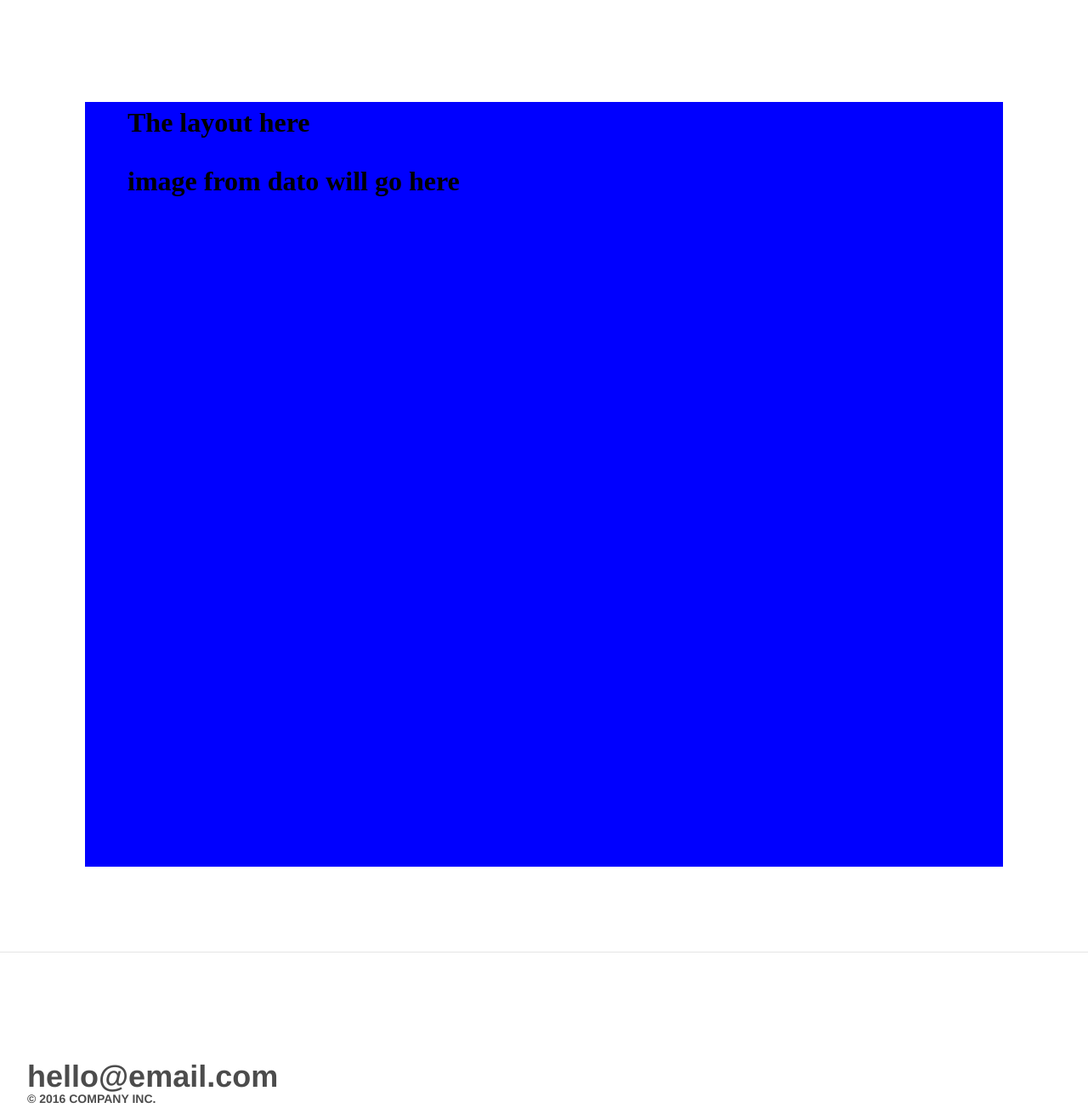
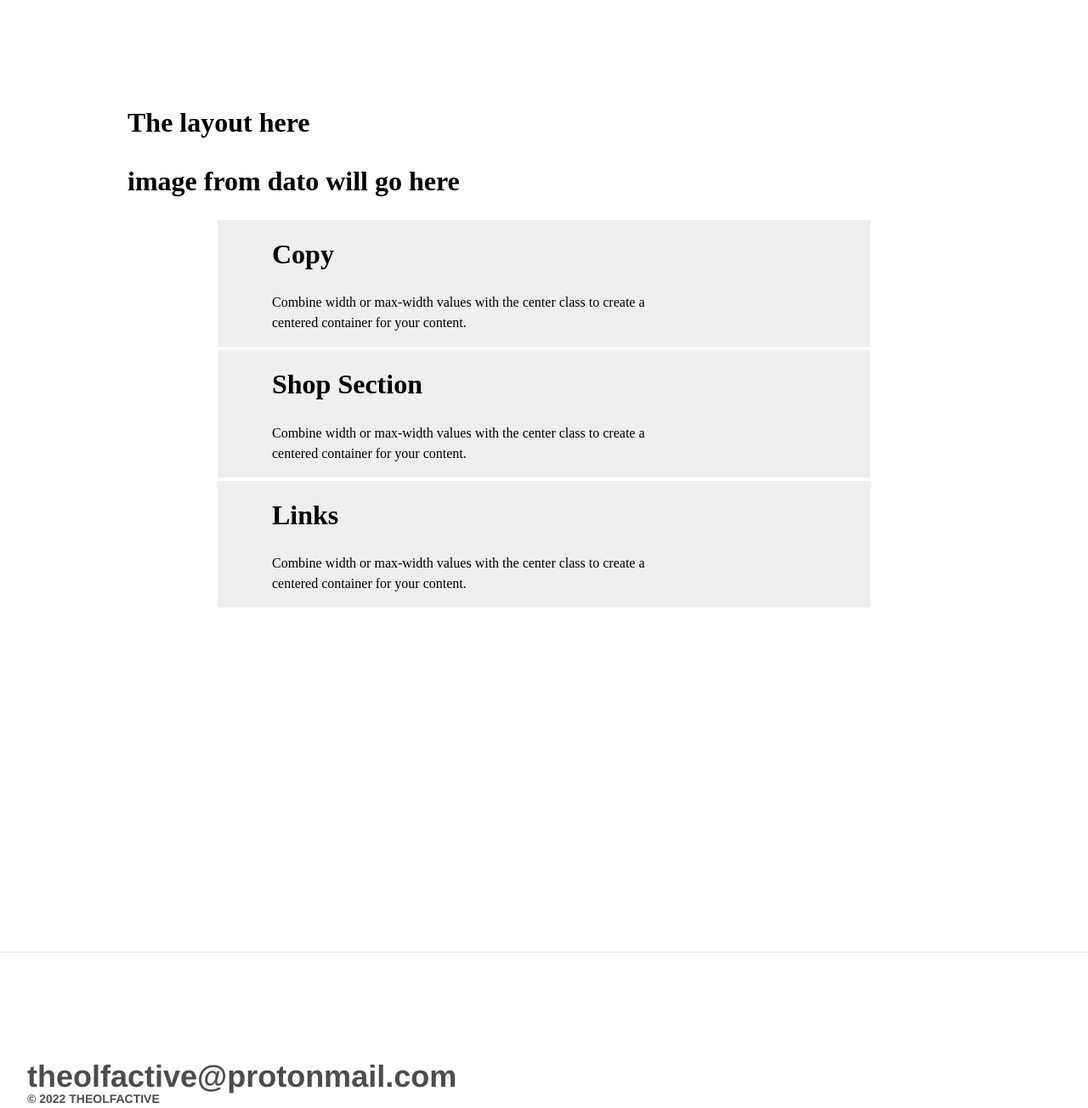
Before and after one commit to JoshuaWoodsdev/theolfactiveshop, a Gatsby site: page / in a window 1280 px wide. Shown: the part 260-1564 px from the top of the page at 85% size. Built offline with nearby package versions, Linux system fonts and the light colour scheme; Gatsby itself is replaced by a stand-in of ours.

Commit message:
setup of layout

```diff
--- a/src/components/Layout.js
+++ b/src/components/Layout.js
@@ -1,5 +1,6 @@
 import React from 'react'
 import Navbar from './Navbar'
+import { Link } from "gatsby"
 import 'tachyons/css/tachyons.css'
 import Swup from 'swup'
 import '../styles/global.css'
@@ -17,8 +18,8 @@ export default function Layout({ children }) {
                 </div>
             </div>
             <footer class="ph3 ph4-ns pv6 bt b--black-10 black-70 helvetica">
-                <a href="mailto:" class="link b f3 f2-ns dim black-70 lh-solid">hello@email.com</a>
-                <p class="f6 db b ttu lh-solid">© 2016 COMPANY Inc.</p>
+                <a href="mailto:" class="link b f3 f2-ns dim black-70 lh-solid">theolfactive@protonmail.com</a>
+                <p class="f6 db b ttu lh-solid">© 2022 theolfactive</p>
                 <div class="mt5">
                     <a href="/language/" title="Language" class="f6 dib pr2 mid-gray dim">Language</a>
                     <a href="/terms/" title="Terms" class="f6 dib ph2 mid-gray dim">Terms of Use</a>
--- a/src/components/Navbar.js
+++ b/src/components/Navbar.js
@@ -8,7 +8,7 @@ export default function Navbar() {
   <a class="linkv avenir next dim black  f1 f-headline-ns tc db mb3 mb4-ns" href="#" title="Home">The Olfactive</a>
   <div class="tc pb3 helvetica">
     <a class="link dim gray f6 f5-ns dib mr3" href="#" title="Home">Home</a>
-    <a class="link dim gray f6 f5-ns dib mr3" href="#" title="About">About</a>
+    <a class="link dim gray f6 f5-ns dib mr3" href="/about" title="About">About</a>
     <a class="link dim gray f6 f5-ns dib mr3" href="#" title="Store">Store</a>
     <a class="link dim gray f6 f5-ns dib" href="#" title="Contact">Contact</a>
   </div>
--- a/src/pages/index.js
+++ b/src/pages/index.js
@@ -8,6 +8,34 @@ const IndexPage = () => {
     <Layout>
       <h1>The layout here</h1>
        <h1>image from dato will go here</h1>
+
+
+       <section class="mw5 mw7-ns mb1 center bg-light-gray pa3 ph5-ns">
+  <h1 class="mt0">Copy</h1>
+  <p class="lh-copy measure">
+    Combine width or max-width values with the center class to create a centered
+    container for your content.
+  </p>
+</section>
+
+<section class="mw5 mw7-ns center mb1 bg-light-gray pa3 ph5-ns">
+  <h1 class="mt0">Shop Section</h1>
+  <p class="lh-copy measure">
+    Combine width or max-width values with the center class to create a centered
+    container for your content.
+  </p>
+</section>
+
+<section class="mw5 mw7-ns center mb1 bg-light-gray pa3 ph5-ns">
+  <h1 class="mt0">Links</h1>
+  <p class="lh-copy measure">
+    Combine width or max-width values with the center class to create a centered
+    container for your content.
+  </p>
+</section>
+
+
+
     </Layout>
   )
 }
--- a/src/styles/laptop.css
+++ b/src/styles/laptop.css
@@ -5,7 +5,6 @@ body{
 .main{
     padding-left: 50px;
     padding-right: 50px;
-    background-color: blue;
 
     height: 900px;
     margin: 100px;
```
Also changed, not shown: src/pages/about.js (added, +15 -0 lines).
